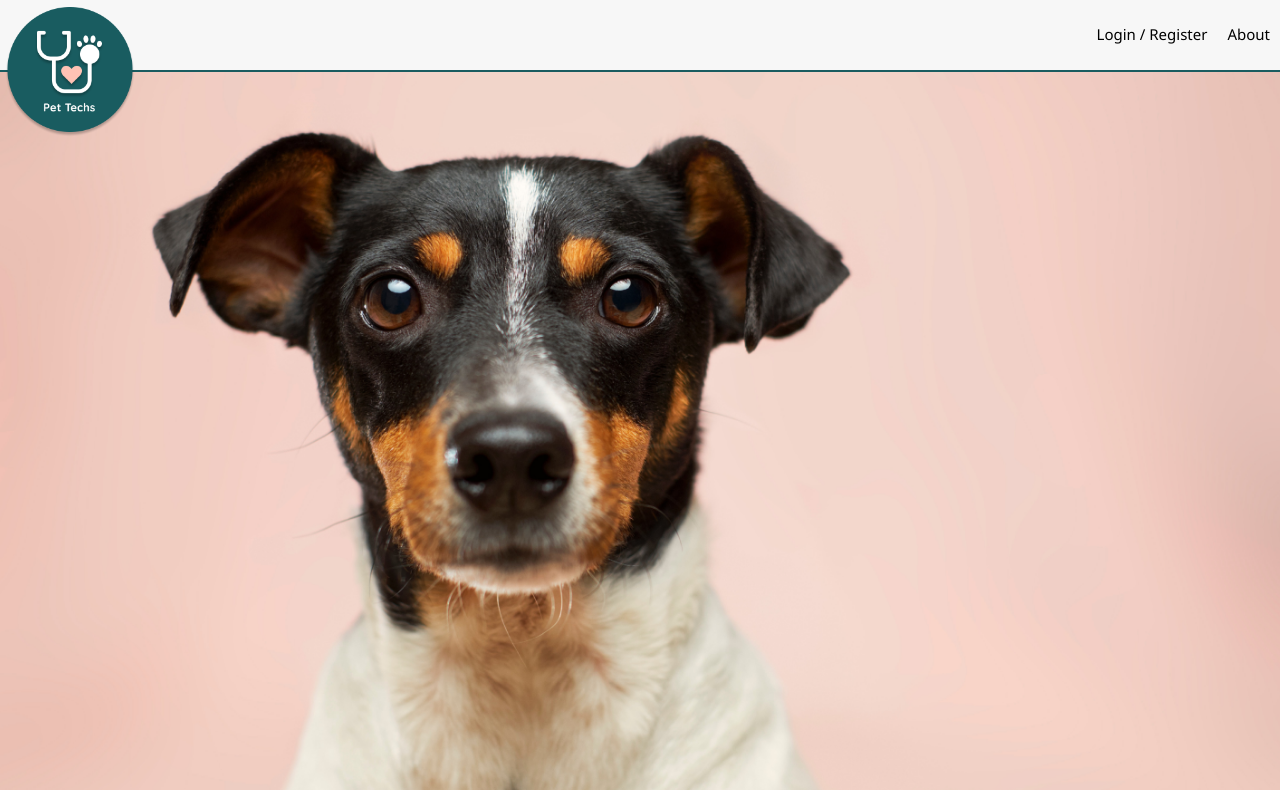
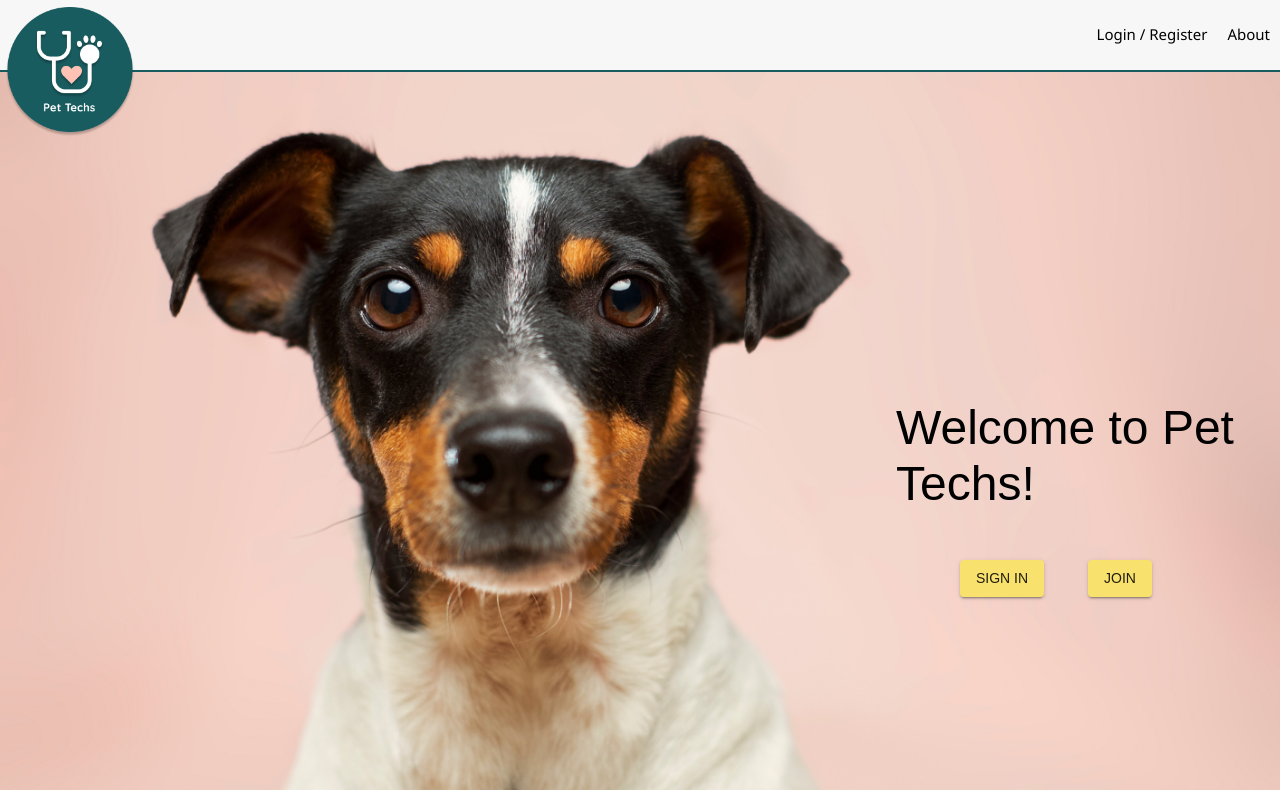
Before and after one commit to chinmayapulikallu/pet-techs, a React (Create React App) app: page /#/landingPg in a window 1280 px wide. Shown: the top 790 px of the page. Built offline with nearby package versions, Linux system fonts and the light colour scheme; no server answers.

Commit message:
finalizing buttons

```diff
--- a/src/components/App/App.js
+++ b/src/components/App/App.js
@@ -25,6 +25,7 @@ import LandingPage from '../LandingPage/LandingPage';
 import VTDashboard from '../VTDashboard/VTDashboard';
 import VTReviewPage from '../VTReviewPage/VTReviewPage';
 import ClientReviewPage from '../ClientReviewPage/ClientReviewPage';
+import RegisterPage from "../RegisterPage/RegisterPage"
 
 import './App.css';
 
@@ -109,6 +110,11 @@ class App extends Component {
               path="/clientreview"
               component={ClientReviewPage}
             />
+            <Route
+              exact
+              path="/register"
+              component={RegisterPage}
+            />
             {/* If none of the other routes matched, we will show a 404. */}
             <Route render={() => <h1>404</h1>} />
           </Switch>
--- a/src/components/LandingPage/LandingPage.jsx
+++ b/src/components/LandingPage/LandingPage.jsx
@@ -16,7 +16,23 @@ const styles = theme => ({
     landingPg: {
         borderRadius: 0,
         width: "100%",
-        height: "auto"
+        height: "auto",
+        position: "relative"
+    },
+    btngroup: {
+        position: "absolute",
+        top: "70%",
+        left: "75%",
+    },
+    btngroup2: {
+        position: "absolute",
+        top: "70%",
+        left: "85%",
+    },
+    dogText:{
+        position: "absolute",
+        top: "50%",
+        left: "70%"
     },
     catImage: {
         position: "relative",
@@ -126,13 +142,7 @@ const styles = theme => ({
         alignItems: "center",
         marginTop: 25
     },
-    overlay: {
-        position: 'absolute',
-        top: '20px',
-        left: '20px',
-        color: 'black',
-        backgroundColor: 'white'
-    },
+
     media: {
         height: 0,
         paddingTop: '56.25%' // 16:9
@@ -147,12 +157,12 @@ class LandingPage extends Component {
 
     handleJoinClick = () => {
         console.log("ClickedJoin");
-        this.props.history.push('/creg1')
+        this.props.history.push('/register')
     }
 
     handSignInClick = () => {
         console.log("ClickedSignIn");
-        this.props.history.push('/vtreg1')
+        this.props.history.push('/home')
 
     }
 
@@ -170,9 +180,14 @@ class LandingPage extends Component {
         const { classes } = this.props
         return (
             <div className={classes.root}>
+
                 <Grid container spacing={3}>
                     <img className={classes.landingPg} src='../images/homeDog.png' />
+                   <Typography variant="h3" className={classes.dogText}>Welcome to Pet Techs!</Typography>
+                    <Button className={classes.btngroup2}  onClick={this.handleJoinClick} variant="contained" color="primary" >Join</Button>
+                    <Button className={classes.btngroup} onClick={this.handSignInClick} variant="contained" color="primary" >Sign In</Button>
                 </Grid>
+
                 <div>
                     <Grid >
                         <Grid container spacing={3} >
```
